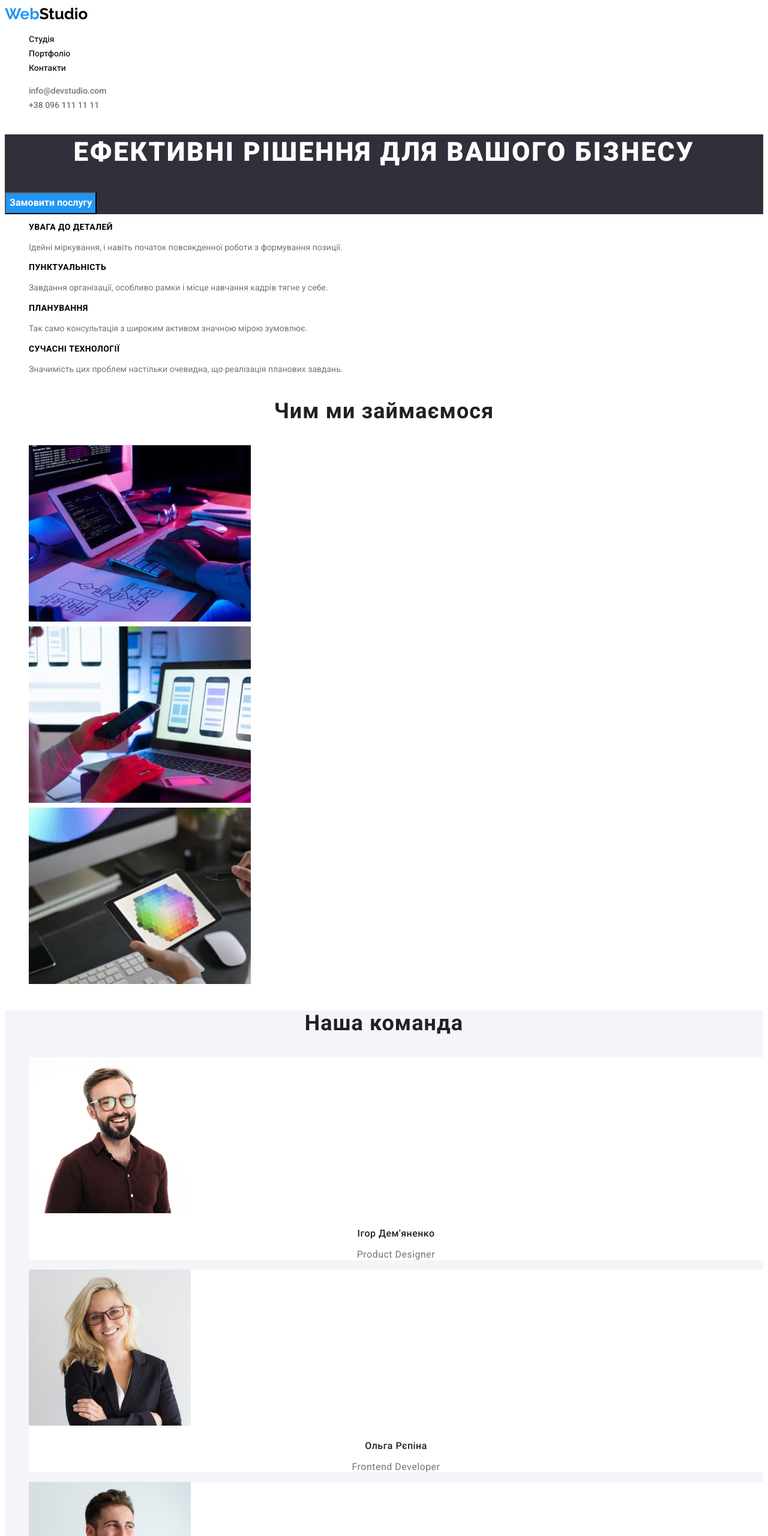
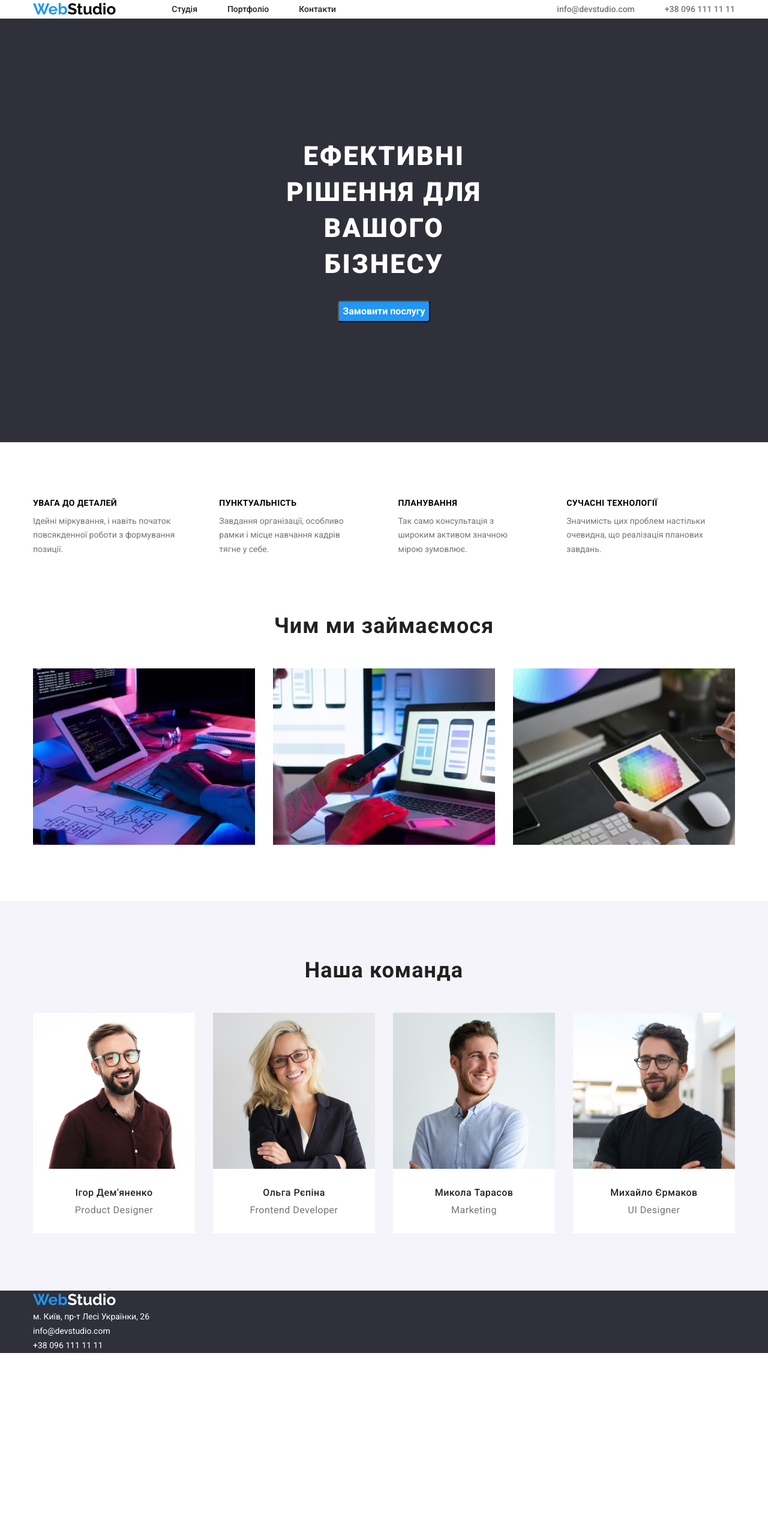
Before and after one commit to AnnVerlan/goit-markup-hw-03, a plain HTML site: page index.html in a window 1280 px wide. Shown: the top 2560 px of the page at 60% size. After the commit the page ends 2255 px from the top, so only its background shows below. Drawn offline with nearby package versions, Linux system fonts and the light colour scheme.

Commit message:
Add Flexbox

```diff
--- a/css/styles.css
+++ b/css/styles.css
@@ -8,6 +8,93 @@
     --color-hero-footer: #2F303A;
     }
 
+*,
+*::after,
+*::before {
+    box-sizing: border-box;
+}
+
+h1, h2, h3, p {
+    margin: 0;
+}
+
+img {
+    display: block;
+    max-width: 100%;
+    height: auto;
+}
+
+ul {
+    list-style: none;
+    margin: 0;
+    padding: 0;
+}
+
+body {
+    font-family: 'Roboto', sans-serif;
+    font-weight: 400;
+    font-size: 14px;
+    line-height: 1.71;
+}
+
+.container {
+    width: 1200px;
+    margin: 0 auto;
+    padding: 0 15px;
+}
+
+.section {
+    padding: 94px 0;
+}
+
+.studio-posts {
+    display: flex;
+    gap: 30px;
+}
+
+.icons {
+    display: flex;
+    gap: 30px;
+}
+
+.team-cards {
+    display: flex;
+    gap: 30px;
+}
+
+.border-box {
+    max-width: 1600px;
+    margin-left: auto;
+    margin-right: auto;
+}
+
+.container-hero {
+    padding: 200px 452px;
+}
+
+.container-stdio {
+    padding: 94px 0;
+}
+
+.container-business {
+    padding-bottom: 94px;
+}
+
+.button-container {
+    display: flex;
+    justify-content: center;
+    margin-bottom: 50px;
+    gap: 8px;
+}
+
+.service-button {
+   padding: 6px 22px;
+}
+
+.header-nav {
+    display: flex;
+    align-items: center;
+}
 
 .logo {
     color: var(--color-active);
@@ -16,6 +103,7 @@
     font-size: 26px;
     line-height: 1.2;
     text-decoration: none;
+    margin-right: 93px;
 }
 
 .logo-heder {
@@ -27,19 +115,39 @@
     color: var(--color-white);
 }
 
+.site-nav {
+    display: flex;
+}
+
+.site-nav .site-link {
+    margin-right: 50px;
+}
+
+.site-nav .site-link:last-child {
+    margin-right: 0;
+}
+
 .link {
     font-weight: 500;
     color: var(--color-primary);
     text-decoration: none;
     text-underline-offset: 2px;
+}
 
+.site-address {
+    display: flex;
+    margin-left: auto;
 }
+
 .address-link {
     color: var(--color-text);
 }
 
-ul {
-    list-style: none;
+.address-item {
+    margin-right: 50px;
+}
+.address-item:last-child {
+    margin-right: 0;
 }
 
 .link:hover {
@@ -47,13 +155,6 @@ ul {
 }
 .link:focus {
     color: var(--color-active);
-}
-
-body {
-    font-family: 'Roboto', sans-serif;
-    font-weight: 400;
-    font-size: 14px;
-    line-height: 1.71;
 }
 
 .hero-section {
@@ -68,6 +169,8 @@ body {
     text-align: center;
     letter-spacing: 0.06em;
     text-transform: uppercase;
+    margin-top: 0 ;
+    margin-bottom: 30px;
 }
 
 .button-title {
@@ -78,6 +181,10 @@ body {
     font-size: 16px;
     line-height: 1.88;
     cursor: pointer;
+    border-radius: 4px;
+    display: block;
+    margin-left: auto;
+    margin-right: auto;
 }
 
 .visually-hidden {
@@ -100,11 +207,15 @@ body {
     font-weight: 500;
     font-size: 16px;
     line-height: 1.62;
+    border-radius: 4px;
+    border: none;
 }
+
 .service-button:hover {
     background-color: var(--color-active);
     color: var(--color-white);
 }
+
 .service-button:focus {
     background-color: var(--color-active);
     color: var(--color-white);
@@ -116,6 +227,8 @@ body {
     line-height: 1.14;
     letter-spacing: 0.03em;
     text-transform: uppercase;
+    margin-right: 30px;
+    margin-bottom: 10px;
 }
 
 .text-studio {
@@ -123,6 +236,7 @@ body {
     font-weight: 400;
     font-size: 14px;
     line-height: 1.71;
+    margin-right: 30px;
 }
 
 .post-business {
@@ -132,9 +246,12 @@ body {
     line-height: 42px;
     text-align: center;
     letter-spacing: 0.03em;
+    margin-bottom: 50px;
 }
 .section-teams {
     background-color: var(--color-background);
+    padding-top: 94px;
+    padding-bottom: 94px;
 }
 
 .post-teams {
@@ -144,10 +261,12 @@ body {
     line-height: 42px;
     text-align: center;
     letter-spacing: 0.03em;
+    margin-bottom: 50px;
 }
 
 .team-card {
     background-color: var(--color-white);
+    border-bottom: 1px solid #EEEEEE;
 }
 
 .team-person {
@@ -157,6 +276,8 @@ body {
     line-height: 1.19;
     text-align: center;
     letter-spacing: 0.03em;
+    margin-top: 30px;
+    margin-bottom: 10px
 }
 
 .text-person {
@@ -166,6 +287,7 @@ body {
     line-height: 1.19;
     text-align: center;
     letter-spacing: 0.03em;
+    margin-bottom: 30px;
 }
 
 .post-service {
@@ -184,11 +306,22 @@ body {
     letter-spacing: 0.03em;
 }
 
-address {
+.services-cards {
+    display: flex;
+    flex-wrap: wrap;
+    gap: 30px;
+}
+
+.services-card {
+    border-bottom: 1px solid #EEEEEE;
+}
+
+.address {
     font-style: normal;
 }
 
-.addres-footer {
+.address-footer {
+    font-style: normal;
     font-weight: 400;
     font-size: 14px;
     line-height: 1.71;
@@ -196,10 +329,10 @@ address {
     text-decoration: none;
 }
 
-.addres-footer:hover {
+.address-footer:hover {
     color: var(--color-active);
 }
-.addres-footer:focus {
+.address-footer:focus {
     color: var(--color-active);
 }
 .footer-color {
--- a/index.html
+++ b/index.html
@@ -10,32 +10,44 @@
     <link rel="preconnect" href="https://fonts.gstatic.com" crossorigin>
     <link href="https://fonts.googleapis.com/css2?family=Raleway:wght@700&family=Roboto:wght@400;500;700;900&display=swap" rel="stylesheet">
 
+    <link rel="stylesheet" href="https://cdnjs.cloudflare.com/ajax/libs/modern-normalize/1.1.0/modern-normalize.min.css">
+
     <link rel="stylesheet" href="/css/styles.css">
 </head>
 <body>
     <header>
-        <nav>
+        <div class="container header-nav">
+            <nav class="header-nav">
                 <a href="/" class="logo">Web<span class="logo-heder">Studio</span></a>
-            <ul>
-                <li><a class="link" href="./index.html">Студія</a></li>
-                <li><a class="link" href="./portfolio.html">Портфоліо</a></li>
-                <li><a class="link" href="#">Контакти</a></li>
+                <ul class="site-nav">
+                    <li class="site-link"><a class="link" href="./index.html">Студія</a></li>
+                    <li class="site-link"><a class="link" href="./portfolio.html">Портфоліо</a></li>
+                    <li class="site-link"><a class="link" href="#">Контакти</a></li>
                 </ul>
             </nav>
-            <ul>
-                <li><a class="link address-link" href="mailto:info@devstudio.com">info@devstudio.com</a></li>
-                <li><a class="link address-link" href="tel:+380961111">+38 096 111 11 11</a></li>
+                <ul class="site-address">
+                    <li class="address-item"><a class="link address-link" href="mailto:info@devstudio.com">info@devstudio.com</a></li>
+                    <li class="address-item"><a class="link address-link" href="tel:+380961111">+38 096 111 11 11</a></li>
                 </ul>
+        </div>
+
     </header>
 
     <main>
+        <div class="border-box">
             <section class="hero-section">
+                <div class="container-hero">
                     <h1 class="hero-title">Ефективні рішення для вашого бізнесу</h1>
                     <button class="button-title" type="button">Замовити послугу</button>
+                </div>
             </section>
+        </div>
+
         <section>
+            <div class="container">
                 <h2 class="visually-hidden">Переваги студії</h2>
-            <ul>
+                <div class="container-stdio">
+                    <ul class="studio-posts">
                         <li>
                             <h3 class="post-studio">УВАГА ДО ДЕТАЛЕЙ</h3>
                             <p class="text-studio">Ідейні міркування, і навіть початок повсякденної роботи з формування позиції.</p>
@@ -53,11 +65,15 @@
                             <p class="text-studio">Значимість цих проблем настільки очевидна, що реалізація планових завдань.</p>
                         </li>
                     </ul>
+                </div>
+            </div>
         </section>
 
         <section>
+            <div class="container">
                 <h3 class="post-business">Чим ми займаємося</h3>
-            <ul>
+                <div class="container-business">
+                    <ul class="icons">
                         <li>
                             <img src="./imeges/komputer.jpg" alt="Комп'ютер" width="370">
                         </li>
@@ -68,10 +84,13 @@
                             <img src="./imeges/tablet.jpg" alt="Планшет" width="370">
                         </li>
                     </ul>
+                </div>
+            </div>
         </section>
         <section class="section-teams">
+            <div class="container">
                 <h3 class="post-teams">Наша команда</h3>
-            <ul>
+                <ul class="team-cards">
                     <li class="team-card">
                         <img src="./imeges/team1.jpg" alt="Співробітник Ігор Дем'яненко" width="270">
                         <h3 class="team-person">Ігор Дем'яненко</h3>
@@ -93,24 +112,29 @@
                         <p class="text-person" lang="en">UI Designer</p>
                     </li>
                 </ul>
+            </div>
         </section>
 
     </main>
+    <div class="border-box">
         <footer class="footer-color">
+            <div class="container">
                 <a href="/" class="logo">Web<span class="logo-footer">Studio</span></a>
                 <address>
                     <ul>
                         <li>
-                    <a class="addres-footer" href="https://goo.gl/maps/n4D2Z8sDKc1upqQAA">м. Київ, пр-т Лесі Українки, 26</a>
+                            <a class="address-footer" href="https://goo.gl/maps/n4D2Z8sDKc1upqQAA">м. Київ, пр-т Лесі Українки, 26</a>
                         </li>
                         <li>
-                    <a class="addres-footer" href="mailto:info@devstudio.com">info@devstudio.com</a>
+                            <a class="address-footer" href="mailto:info@devstudio.com">info@devstudio.com</a>
                         </li>
                         <li>
-                    <a class="addres-footer" href="tel:+380961111">+38 096 111 11 11</a>
+                            <a class="address-footer" href="tel:+380961111">+38 096 111 11 11</a>
                         </li>
                     </ul>
                 </address>
+            </div>
         </footer>
+    </div>
 </body>
 </html>
```
Also changed, not shown: portfolio.html (+36 -27 lines). Lines whose indentation alone changed are shown as unchanged.
